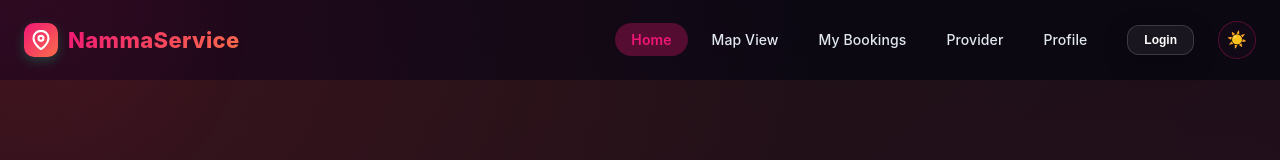
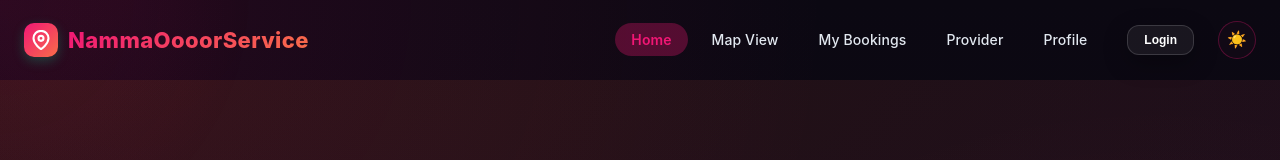
Before and after one commit to mohd-Rasidh/LocalHub, a website built with Vite: page index.html in a window 1280 px wide. Shown: the top 160 px of the page. Built offline with nearby package versions, Linux system fonts and the light colour scheme; some packages are replaced by stand-ins of ours; no server answers; the database is empty.

Commit message:
Update index.html

```diff
--- a/index.html
+++ b/index.html
@@ -14,7 +14,7 @@
 <nav class="nav" id="main-nav">
   <div class="logo-wrap" onclick="show('landing')">
     <div class="logo-icon"><svg width="20" height="20" viewBox="0 0 24 24" fill="none" stroke="currentColor" stroke-width="2.5" stroke-linecap="round" stroke-linejoin="round"><path d="M21 10c0 7-9 13-9 13s-9-6-9-13a9 9 0 0 1 18 0z"></path><circle cx="12" cy="10" r="3"></circle></svg></div>
-    <span class="logo-text">NammaService</span>
+    <span class="logo-text">NammaOooorService</span>
   </div>
   <div class="nav-links">
     <div id="nav-indicator" class="nav-indicator"></div>
```
